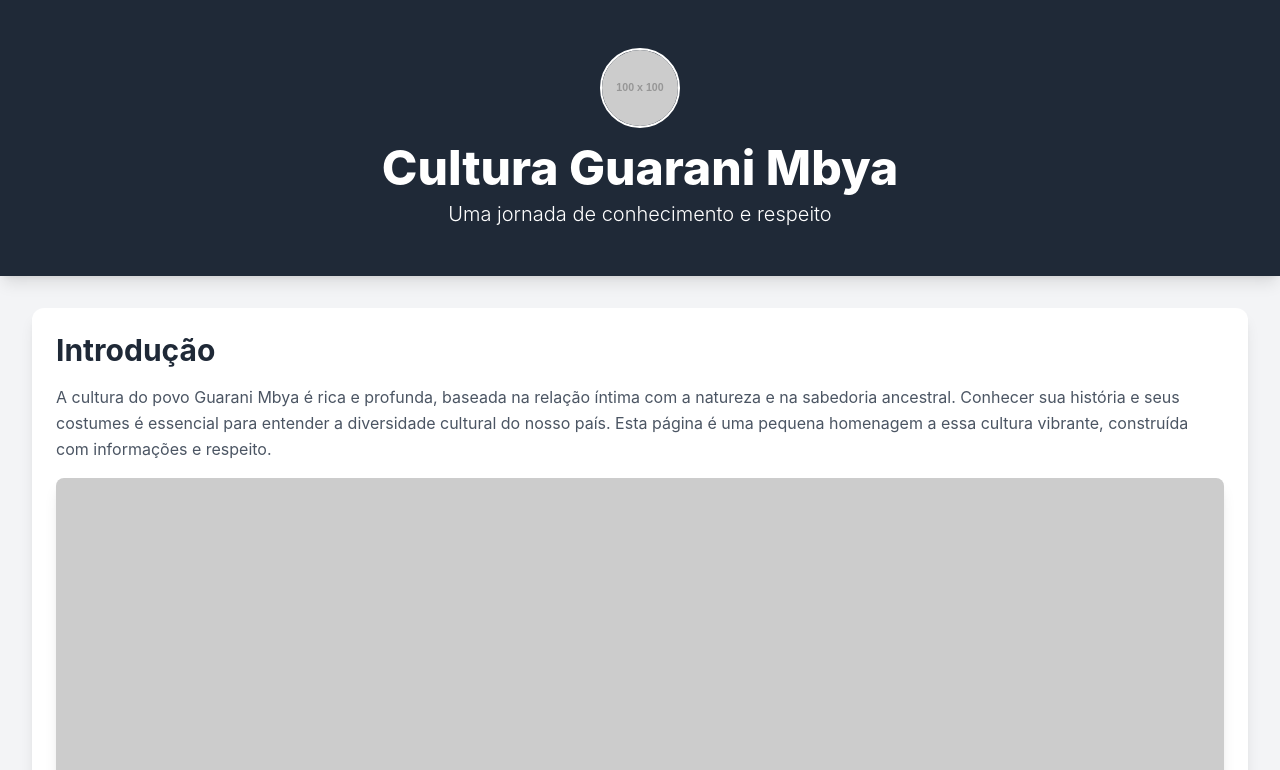
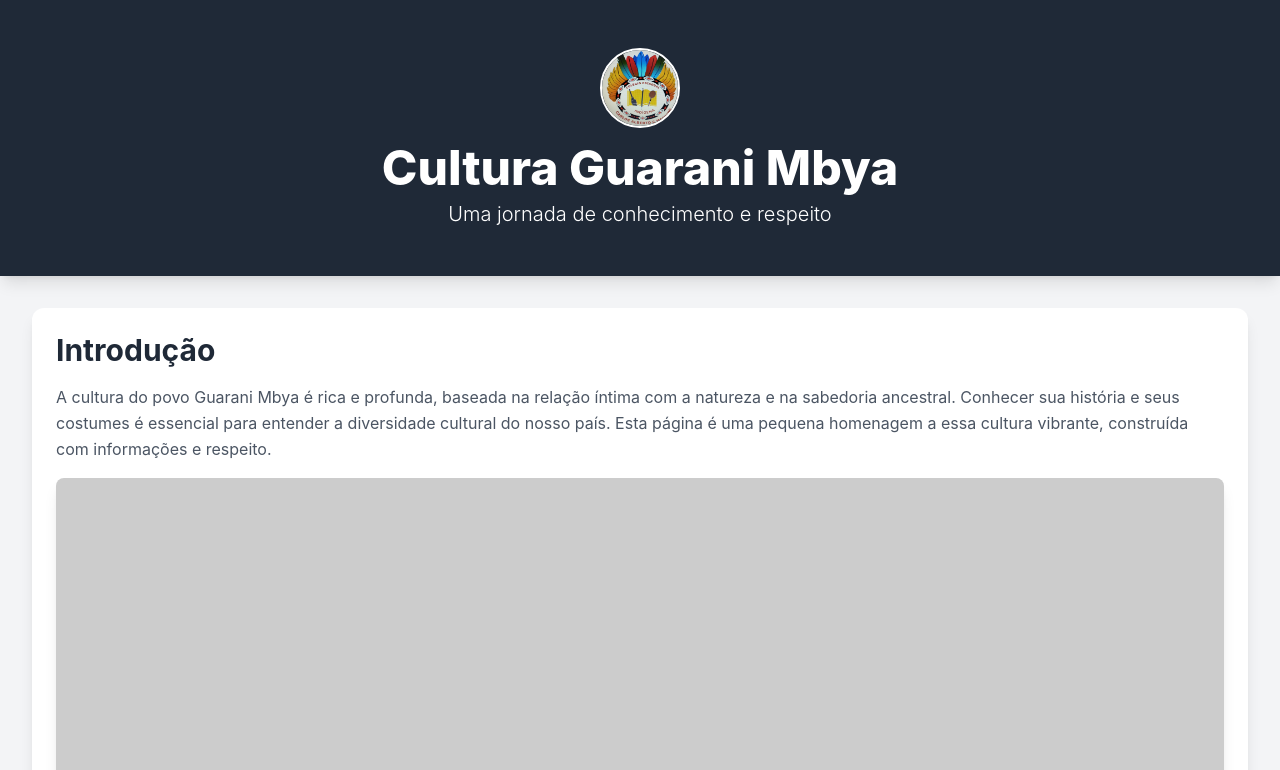
Before and after one commit to gilvaniocabral/cultura-guarani, a plain HTML site: page index.html in a window 1280 px wide. Shown: the top 770 px of the page. Drawn offline with nearby package versions, Linux system fonts and the light colour scheme; placeholder pictures from the web are drawn by us.

Commit message:
Update index.html

```diff
--- a/index.html
+++ b/index.html
@@ -28,7 +28,7 @@
         <div class="max-w-7xl mx-auto text-center">
             <!-- Espaço para o Logotipo -->
             <!-- COMENTÁRIO IMPORTANTE: Substitua o 'src' abaixo pelo URL da sua imagem de logo. -->
-            <img src="https://placehold.co/100x100/FFFFFF/000000?text=Logo"
+            <img src="logotipo.png"
                  alt="Logotipo do Projeto"
                  class="h-20 w-20 rounded-full mx-auto mb-4 border-2 border-white transform transition duration-500 hover:scale-110"
                  onerror="this.onerror=null;this.src='https://placehold.co/100x100?text=Logo+Indisponível';">
```
